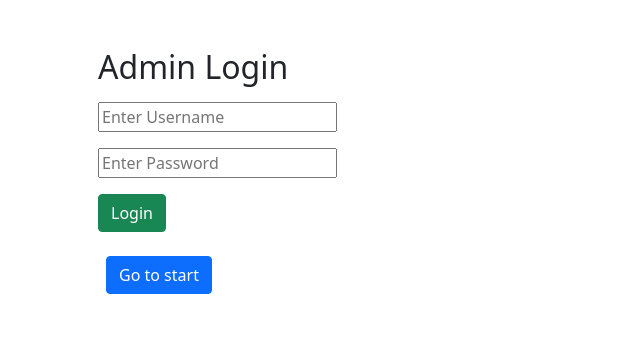
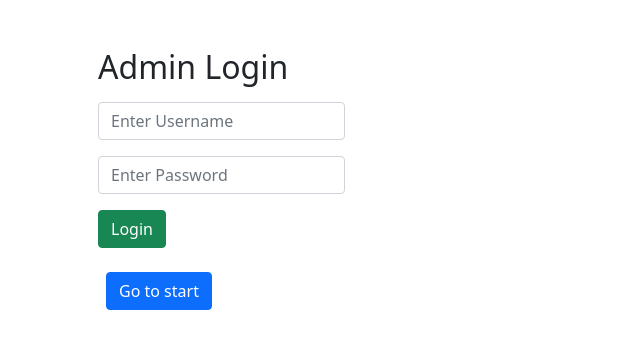
Before and after one commit to Amal-JS/Admin_CustomUser_Signal_logging, a Django app: page /admin/ in a window 1280 px wide. Shown: the top 349 px of the page, without its empty margins (0-640 px from the left). Run offline with Django 4.2, Linux system fonts and the light colour scheme; some libraries are stand-ins or nearby versions.

Commit message:
added_static_directory,added_an_icon

```diff
--- a/sig_log_project/admin_app/templates/admin_app/admin_login.html
+++ b/sig_log_project/admin_app/templates/admin_app/admin_login.html
@@ -8,17 +8,20 @@ Admin Login
 
 <h2 class="text-start mx-3">Admin Login</h2>
 
-<form method="POST" >
+<form method="POST" class="w-25" >
     {% csrf_token %}
 
 
 
+
+
     <div class="form-group m-3 d-flex">
-        <input type="text" name="username" placeholder="Enter Username">
+
+        <input type="text" class="form-control" name="username" placeholder="Enter Username">
     </div>
 
     <div class="form-group m-3 d-flex">
-        <input type="password" name="password" placeholder="Enter Password">
+        <input type="password"  class="form-control" name="password" placeholder="Enter Password">
     </div>
 
 
--- a/sig_log_project/sig_log_project/settings.py
+++ b/sig_log_project/sig_log_project/settings.py
@@ -119,7 +119,7 @@ USE_TZ = True
 # https://docs.djangoproject.com/en/4.2/howto/static-files/
 
 STATIC_URL = 'static/'
-
+STATICFILES_DIRS=[BASE_DIR/"static"]
 # Default primary key field type
 # https://docs.djangoproject.com/en/4.2/ref/settings/#default-auto-field
 
--- a/sig_log_project/templates/base.html
+++ b/sig_log_project/templates/base.html
@@ -1,10 +1,11 @@
-
+{% load static %}
 <!DOCTYPE html>
 <html lang="en">
 <head>
     <meta charset="UTF-8">
     <meta http-equiv="X-UA-Compatible" content="IE=edge">
     <meta name="viewport" content="width=device-width, initial-scale=1.0">
+    <link  href="{% static 'favicon.ico' %}" type="image/x-icon" rel="icon">
     <title>{% block title %} {% endblock %}</title>
     <link href="https://cdn.jsdelivr.net/npm/bootstrap@5.0.2/dist/css/bootstrap.min.css" rel="stylesheet" integrity="sha384-EVSTQN3/azprG1Anm3QDgpJLIm9Nao0Yz1ztcQTwFspd3yD65VohhpuuCOmLASjC" crossorigin="anonymous">
 
@@ -14,7 +15,6 @@
 <div class="container">
     <div class="row mt-5">
         <div class="col-12">
-
 
 
             {% block content %}
```
Also changed, not shown: sig_log_project/db.sqlite3, sig_log_project/static/favicon.ico (added).
